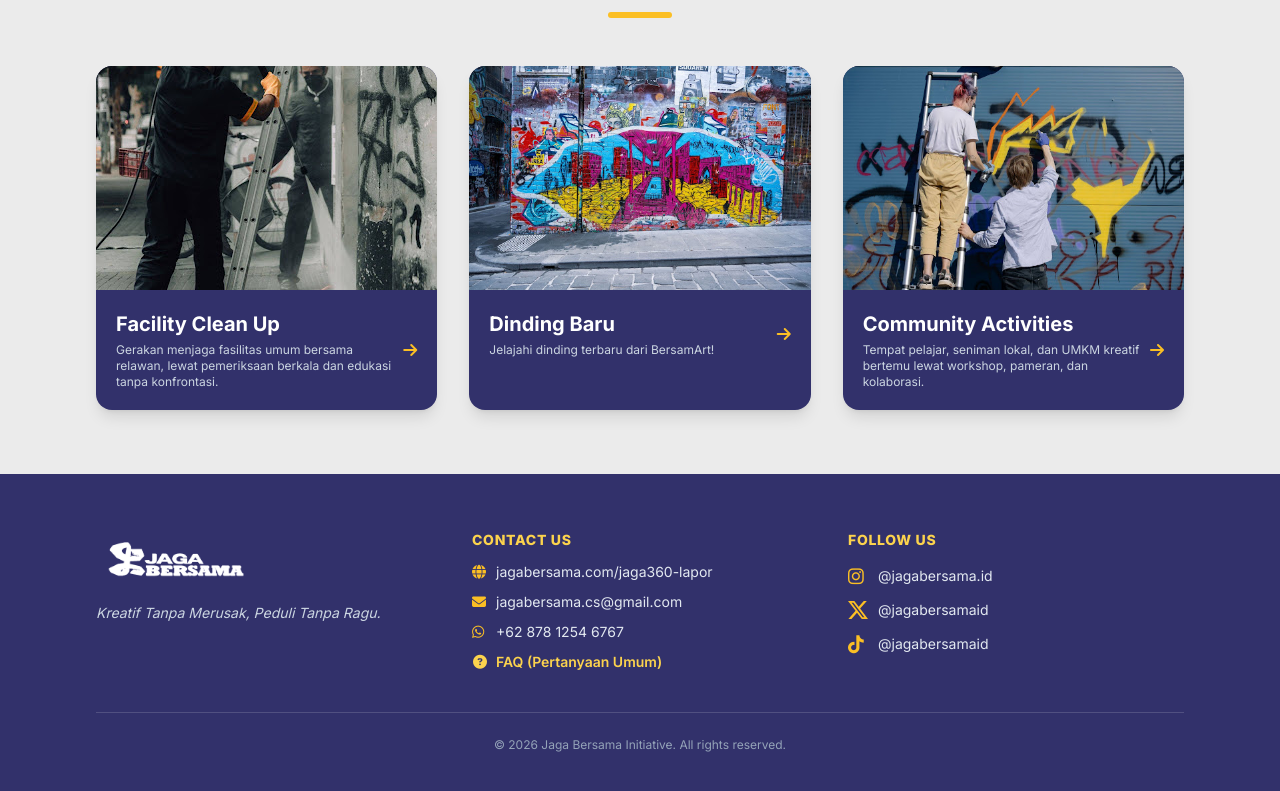
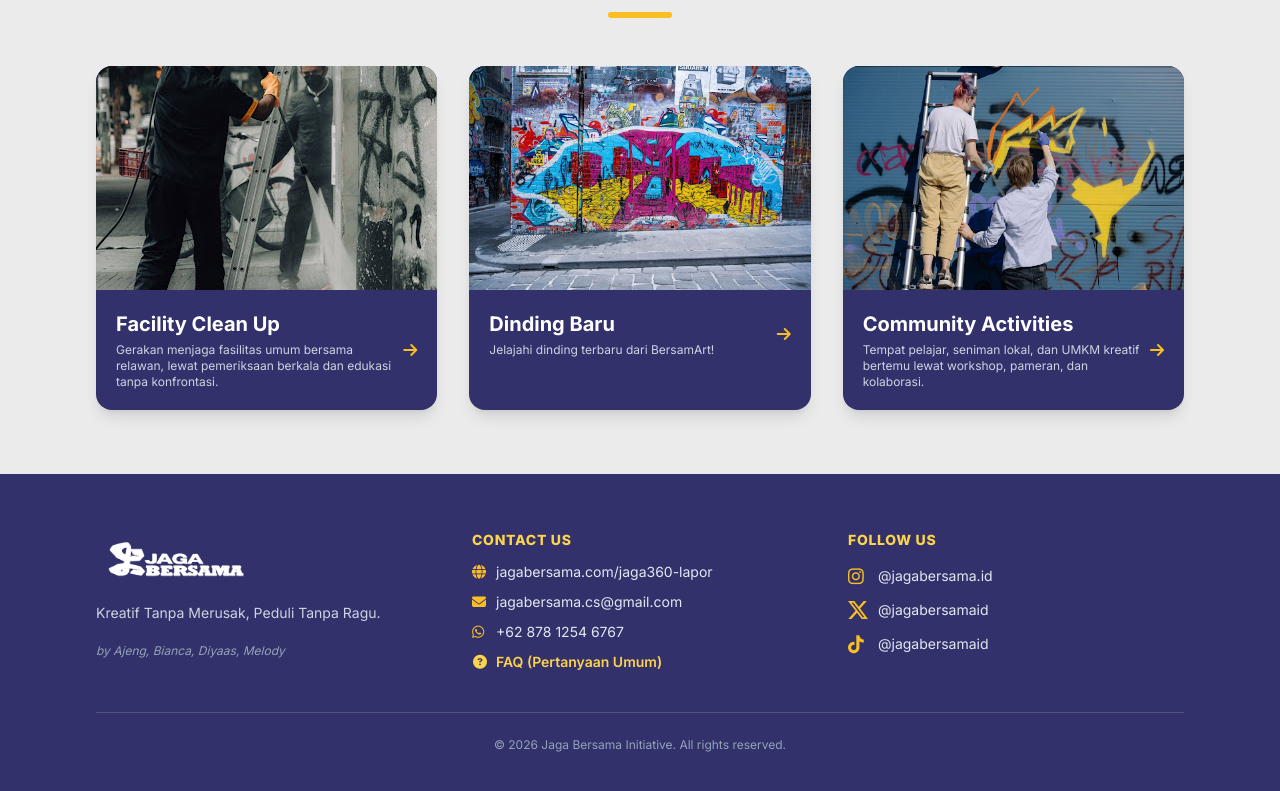
Before and after one commit to JagaBersama/Jaga360bersama, a plain HTML site: page index.html in a window 1280 px wide. Shown: the part 1224-2015 px from the top of the page. Drawn offline with nearby package versions, Linux system fonts and the light colour scheme.

Commit message:
Update index.html

```diff
--- a/index.html
+++ b/index.html
@@ -4,9 +4,6 @@
     <meta charset="UTF-8">
     <meta name="viewport" content="width=device-width, initial-scale=1.0">
     <title>Jaga Bersama — Gerakan Ruang Publik Aman & Kreatif</title>
-    <link rel="icon" type="image/png" sizes="46x46" href="assets/favicon.png">
-    <link rel="shortcut icon" type="image/png" href="assets/favicon.png">
-    <link rel="apple-touch-icon" href="assets/favicon.png">
 
     <!-- Google Fonts: Inter -->
     <link rel="preconnect" href="https://fonts.googleapis.com">
@@ -848,8 +845,11 @@
                     <div class="flex items-center gap-3">
                         <img src="assets/jaga-bersama.png" alt="Jaga Bersama" class="h-14 w-auto max-w-[220px] object-contain brightness-0 invert">
                     </div>
-                    <p class="text-sm text-slate-300 italic leading-relaxed max-w-xs">
+                    <p class="text-sm text-slate-300 leading-relaxed max-w-xs">
                         Kreatif Tanpa Merusak, Peduli Tanpa Ragu.
+                    </p>
+                    <p class="text-xs text-slate-400 italic leading-relaxed max-w-xs">
+                        by Ajeng, Bianca, Diyaas, Melody
                     </p>
                 </div>
 
```
